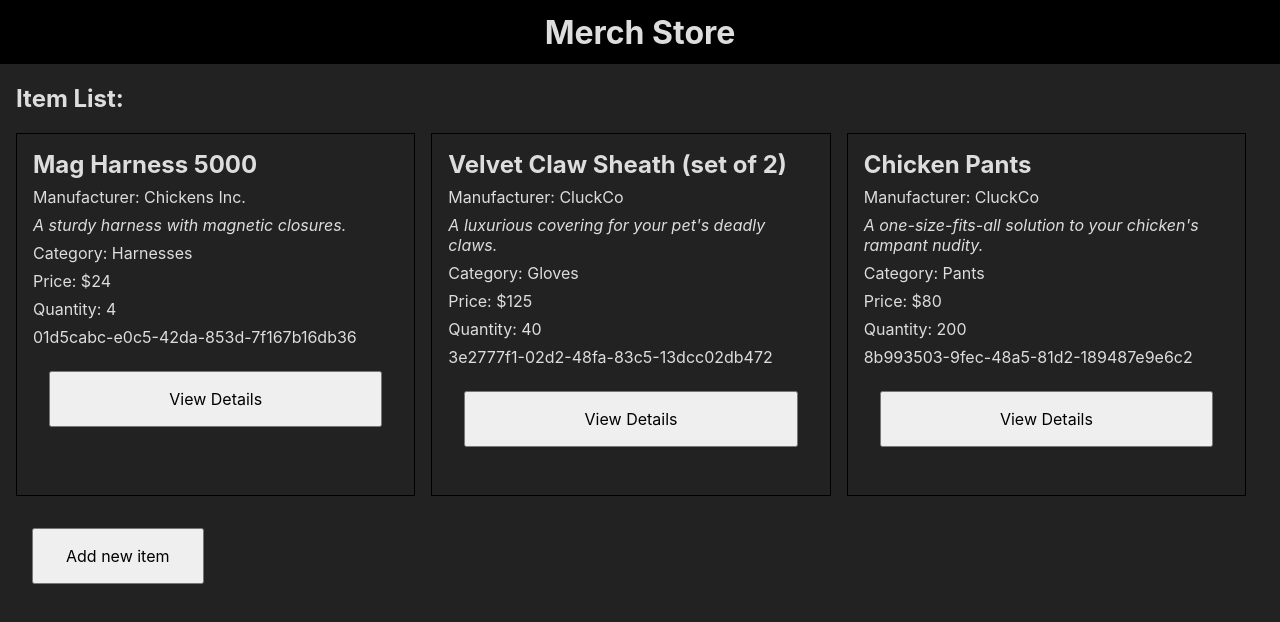
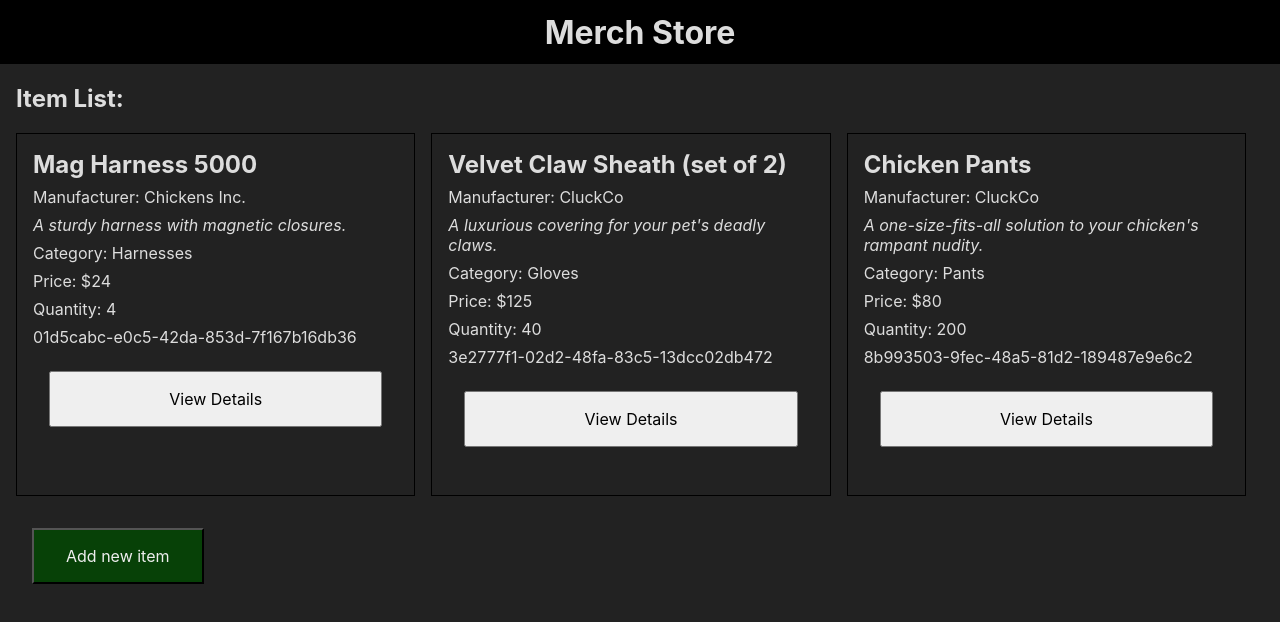
Before and after one commit to QuietEvolver/merch-store, a React (Create React App) app: page / in a window 1280 px wide. Shown: the top 622 px of the page. Built offline with nearby package versions, Linux system fonts and the light colour scheme.

Commit message:
Implement PropTypes
Co-authored-by: VW <QuietEvolver@users.noreply.github.com>
Co-authored-by: Jen Holcomb <jenniferholcomb@users.noreply.github.com>
Co-authored-by: Noah! <NoahJpg@users.noreply.github.com>

```diff
--- a/src/components/MerchControl.js
+++ b/src/components/MerchControl.js
@@ -60,7 +60,6 @@ class MerchControl extends React.Component {
   };
 
   handleChangingSelectedItem = (id) => {
-    console.log('clicked item id', id)
     const newSelectedItem = this.getItemById(id);
     this.setState({ selectedItem: newSelectedItem });
   };
@@ -85,15 +84,22 @@ class MerchControl extends React.Component {
 
               <NewItemForm onClickAddItem={this.handleAddingNewItem} /> //if true
               :
-              this.state.selectedItem === null &&
-              <div><MerchList handleChangingSelectedItem={this.handleChangingSelectedItem} itemList={this.state.itemList} /></div> // if false
+              this.state.selectedItem === null && // if false
+              <MerchList
+                itemList={this.state.itemList}
+                handleChangingSelectedItem={this.handleChangingSelectedItem}
+              />
 
           }
-          {this.state.selectedItem === null && <button onClick={this.handleClickAddNewItem}>
-            {this.state.newItemFormShowing ? 'Cancel' : 'Add new item'}
-          </button>}
+          {
+            this.state.selectedItem === null &&
+            <button className={this.state.newItemFormShowing || 'green'} onClick={this.handleClickAddNewItem}>
+              {this.state.newItemFormShowing ? 'Cancel' : 'Add new item'}
+            </button>
+          }
 
-          {this.state.selectedItem !== null &&
+          {
+            this.state.selectedItem !== null &&
             <ItemDetail
               item={this.state.selectedItem}
               onClickBackToList={this.handleClickBackToList}
--- a/src/components/MerchList.js
+++ b/src/components/MerchList.js
@@ -19,4 +19,9 @@ function MerchList(props) {
   );
 }
 
+MerchList.propTypes = {
+  itemList: PropTypes.array,
+  handleChangingSelectedItem: PropTypes.func,
+};
+
 export default MerchList;
--- a/src/components/NewItemForm.js
+++ b/src/components/NewItemForm.js
@@ -18,6 +18,7 @@ function NewItemForm(props) {
       id: v4(),
     });
   }
+
   return (
     <form onSubmit={handleNewItemFormSubmission}>
       <div className="form-row">
```
Also changed, not shown: src/components/ItemDetail.js (+7 -0 lines), src/components/MerchListEntry.js (+7 -2 lines).
